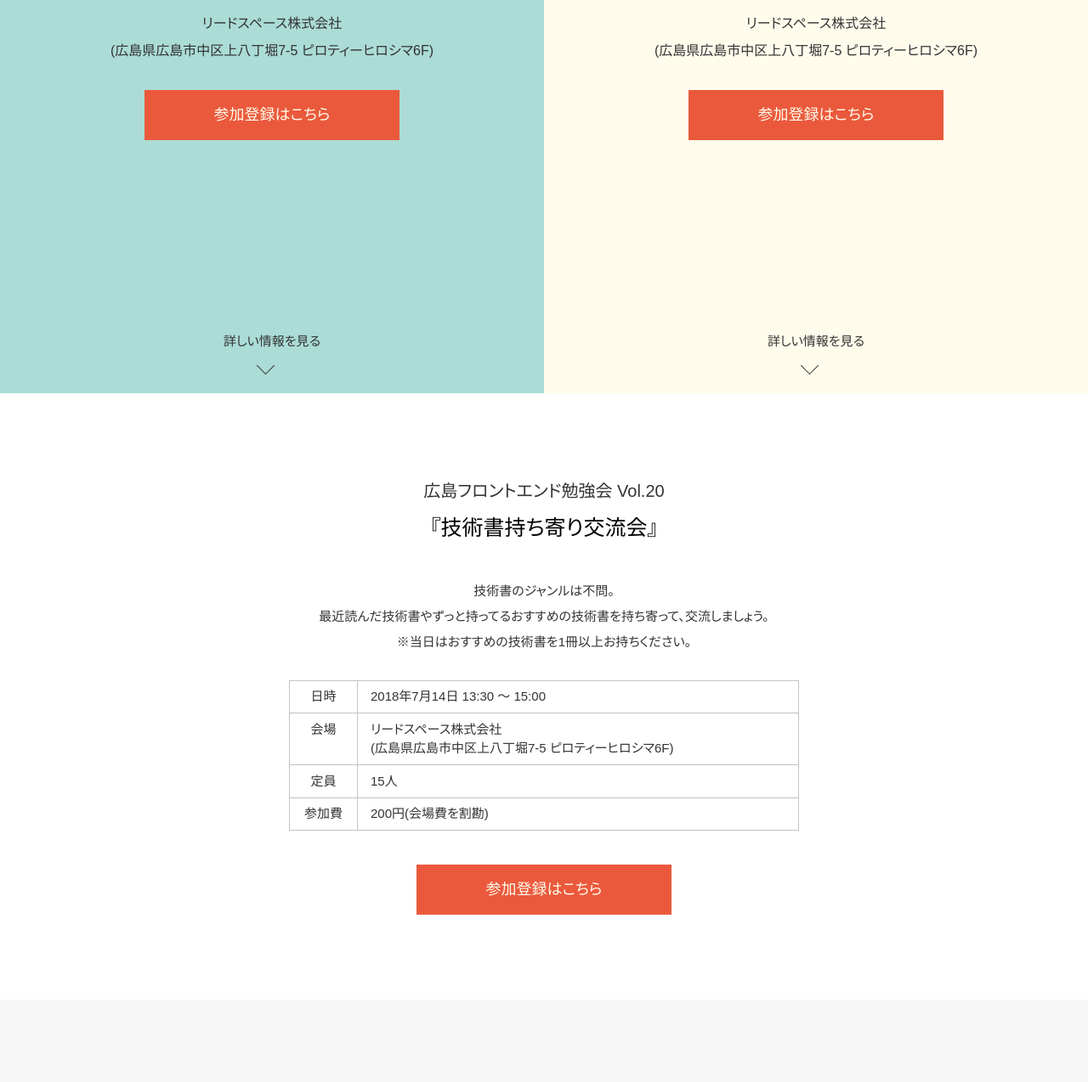
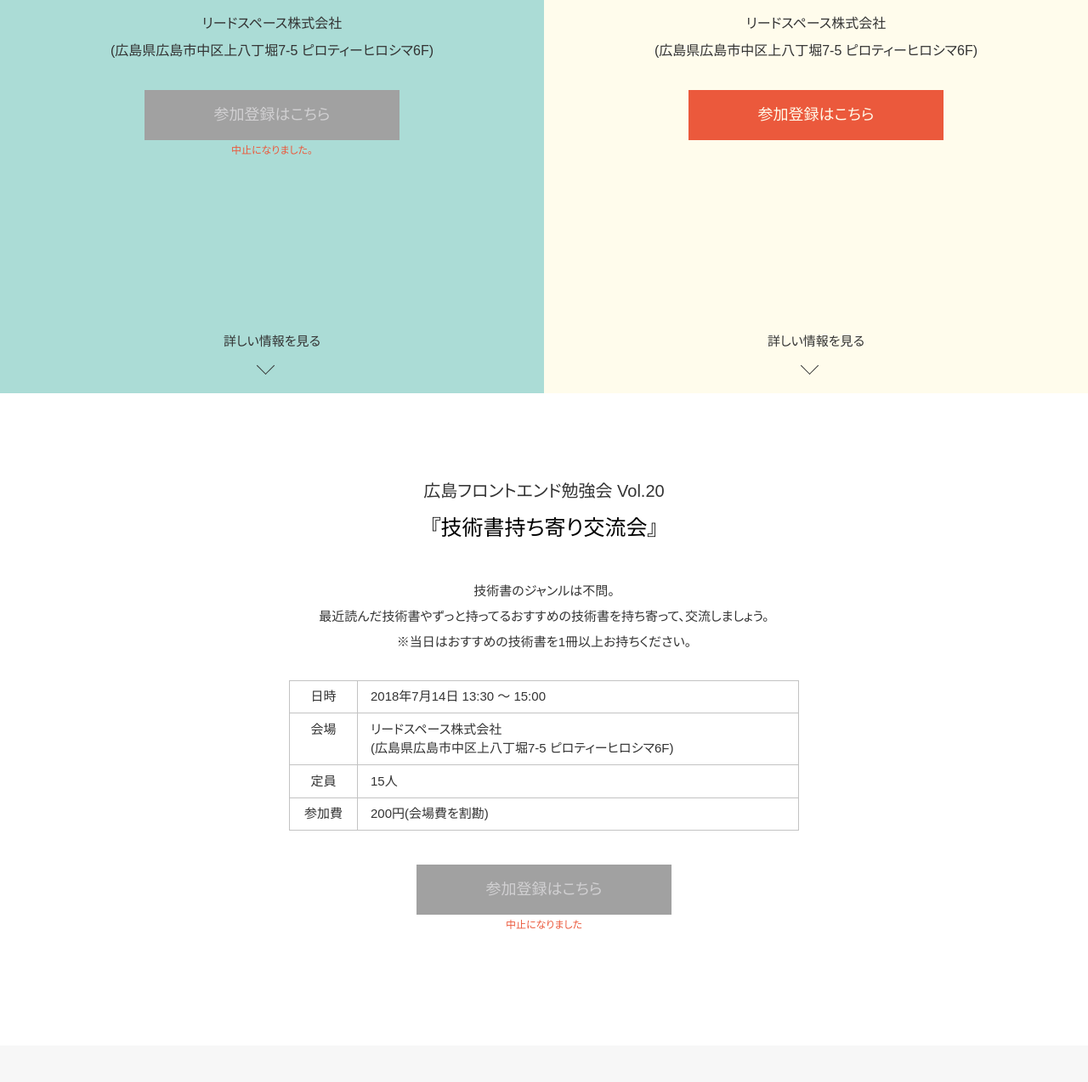
Before and after one commit to takanashi66/hirofuro, a website: page htdocs/pug/index.pug in a window 1280 px wide. Shown: the part 337-1611 px from the top of the page at 85% size. Drawn offline with nearby package versions, Linux system fonts and the light colour scheme; files that its build step writes are made by us from their sources; files whose address does not match are found by name.

Commit message:
vol.20を中止

```diff
--- a/htdocs/common/sass/page/_common.scss
+++ b/htdocs/common/sass/page/_common.scss
@@ -45,3 +45,8 @@ a{
   	opacity: .7;
   }
 }
+
+.alerttext{
+  font-size: 1.2rem !important;
+  color: $accent-color;
+}
--- a/htdocs/pug/index.pug
+++ b/htdocs/pug/index.pug
@@ -108,10 +108,11 @@ html(lang="ja")
             br
             | (広島県広島市中区上八丁堀7-5 ピロティーヒロシマ6F)
 
-          a.btn_entry(href="https://hfe.connpass.com/event/91388/", target="_blank") 参加登録はこちら
+          a.btn_entry.btn_none(href="https://hfe.connpass.com/event/91388/", target="_blank") 参加登録はこちら
+
+          p.alerttext 中止になりました。
 
           a.btn_more(href="#coding") 詳しい情報を見る
-
 
       .top_design
         .top_introduction
@@ -161,7 +162,8 @@ html(lang="ja")
               th 参加費
               td 200円(会場費を割勘)
 
-          a.btn_entry(href="https://hfe.connpass.com/event/91388/", target="_blank") 参加登録はこちら
+          a.btn_entry.btn_none(href="https://hfe.connpass.com/event/91388/", target="_blank") 参加登録はこちら
+          p.alerttext 中止になりました
 
       article#design
         section.introduction
```
Also changed, not shown: htdocs/common/css/style.css, htdocs/index.html, 1 other file.
